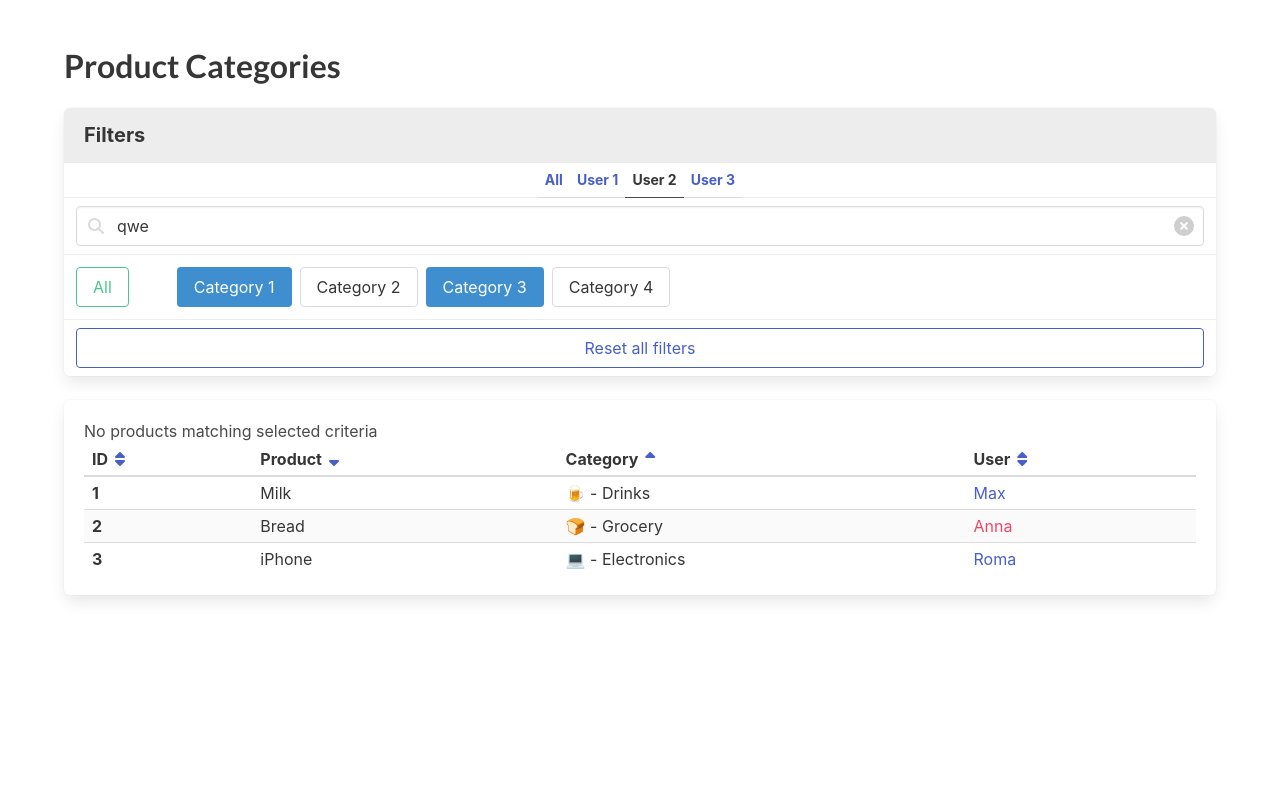
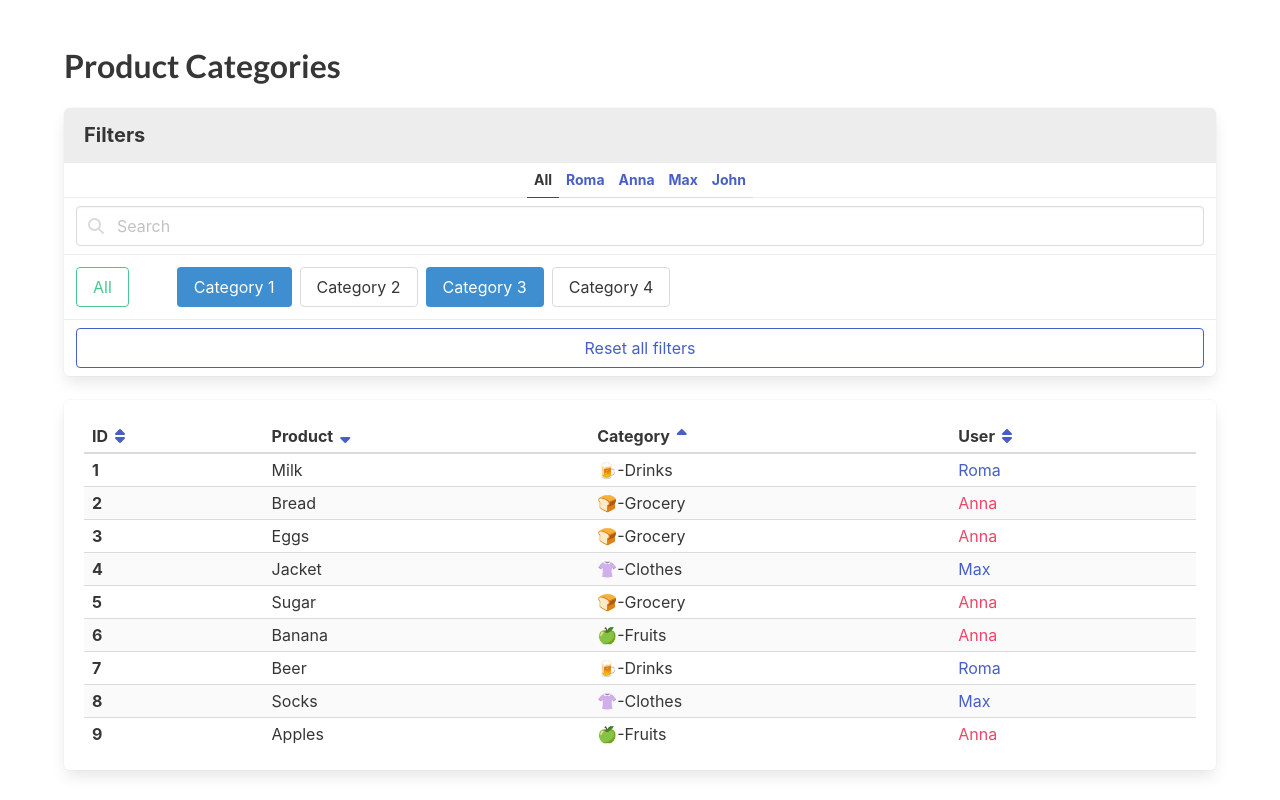
Before and after one commit to alexandra-protyanova/fe_aug23_product-categories-practice, a React (Create React App) app: page / in a window 1280 px wide. Built offline with nearby package versions, Linux system fonts and the light colour scheme.

Commit message:
main tasks completed

```diff
--- a/src/App.jsx
+++ b/src/App.jsx
@@ -1,19 +1,49 @@
 /* eslint-disable jsx-a11y/accessible-emoji */
-import React from 'react';
+import React, { useState } from 'react';
 import './App.scss';
+import cn from 'classnames';
 
-// import usersFromServer from './api/users';
-// import categoriesFromServer from './api/categories';
-// import productsFromServer from './api/products';
+import usersFromServer from './api/users';
+import categoriesFromServer from './api/categories';
+import productsFromServer from './api/products';
 
-// const products = productsFromServer.map((product) => {
-//   const category = null; // find by product.categoryId
-//   const user = null; // find by category.ownerId
+const products = productsFromServer.map((product) => {
+  const category = categoriesFromServer
+    .find(categ => categ.id === product.categoryId);
+  const user = usersFromServer.find(person => person.id === category.ownerId);
 
-//   return null;
-// });
+  return {
+    ...product,
+    category,
+    user,
+  };
+});
 
-export const App = () => (
+const getPreparedProducts = (selectedUser, query) => {
+  let preparedProducts = [...products];
+
+  if (query) {
+    const normalizedQuery = query.toLowerCase();
+
+    preparedProducts = preparedProducts
+      .filter(product => product.name.toLowerCase().includes(normalizedQuery));
+  }
+
+  if (selectedUser) {
+    preparedProducts = preparedProducts
+      .filter(product => product.category.ownerId === selectedUser);
+  }
+
+  return preparedProducts;
+};
+
+export const App = () => {
+  const [selectedUser, setSelectedUser] = useState(null);
+  const [query, setQuery] = useState('');
+
+  const visibleProducts = getPreparedProducts(selectedUser, query);
+
+  return (
     <div className="section">
       <div className="container">
         <h1 className="title">Product Categories</h1>
@@ -26,31 +56,29 @@ export const App = () => (
               <a
                 data-cy="FilterAllUsers"
                 href="#/"
+                onClick={() => setSelectedUser(null)}
+                className={cn({
+                  'is-active': !selectedUser,
+                })}
               >
                 All
               </a>
 
+              {usersFromServer.map(user => (
                 <a
                   data-cy="FilterUser"
                   href="#/"
+                  key={user.id}
+                  onClick={() => {
+                    setSelectedUser(selectedUser === user.id ? null : user.id);
+                  }}
+                  className={cn({
+                    'is-active': user === selectedUser,
+                  })}
                 >
-              User 1
+                  {user.name}
                 </a>
-
-            <a
-              data-cy="FilterUser"
-              href="#/"
-              className="is-active"
-            >
-              User 2
-            </a>
-
-            <a
-              data-cy="FilterUser"
-              href="#/"
-            >
-              User 3
-            </a>
+              ))}
             </p>
 
             <div className="panel-block">
@@ -60,21 +88,27 @@ export const App = () => (
                   type="text"
                   className="input"
                   placeholder="Search"
-                value="qwe"
+                  value={query}
+                  onChange={(event) => {
+                    setQuery(event.target.value);
+                  }}
                 />
 
                 <span className="icon is-left">
                   <i className="fas fa-search" aria-hidden="true" />
                 </span>
 
+                {query && (
                   <span className="icon is-right">
                     {/* eslint-disable-next-line jsx-a11y/control-has-associated-label */}
                     <button
                       data-cy="ClearButton"
                       type="button"
                       className="delete"
+                      onClick={() => setQuery('')}
                     />
                   </span>
+                )}
               </p>
             </div>
 
@@ -132,10 +166,11 @@ export const App = () => (
         </div>
 
         <div className="box table-container">
+          {!visibleProducts ? (
             <p data-cy="NoMatchingMessage">
               No products matching selected criteria
             </p>
-
+          ) : (
             <table
               data-cy="ProductTable"
               className="table is-striped is-narrow is-fullwidth"
@@ -193,56 +228,33 @@ export const App = () => (
               </thead>
 
               <tbody>
-            <tr data-cy="Product">
+                {visibleProducts.map(product => (
+                  <tr data-cy="Product" key={product.id}>
                     <td className="has-text-weight-bold" data-cy="ProductId">
-                1
+                      {product.id}
                     </td>
 
-              <td data-cy="ProductName">Milk</td>
-              <td data-cy="ProductCategory">🍺 - Drinks</td>
+                    <td data-cy="ProductName">{product.name}</td>
+                    <td data-cy="ProductCategory">
+                      {product.category.icon}
+                      -
+                      {product.category.title}
+                    </td>
 
                     <td
                       data-cy="ProductUser"
-                className="has-text-link"
+                      className={cn('has-text-link',
+                        { 'has-text-danger': product.user.sex === 'f' })}
                     >
-                Max
+                      {product.user.name}
                     </td>
                   </tr>
-
-            <tr data-cy="Product">
-              <td className="has-text-weight-bold" data-cy="ProductId">
-                2
-              </td>
-
-              <td data-cy="ProductName">Bread</td>
-              <td data-cy="ProductCategory">🍞 - Grocery</td>
-
-              <td
-                data-cy="ProductUser"
-                className="has-text-danger"
-              >
-                Anna
-              </td>
-            </tr>
-
-            <tr data-cy="Product">
-              <td className="has-text-weight-bold" data-cy="ProductId">
-                3
-              </td>
-
-              <td data-cy="ProductName">iPhone</td>
-              <td data-cy="ProductCategory">💻 - Electronics</td>
-
-              <td
-                data-cy="ProductUser"
-                className="has-text-link"
-              >
-                Roma
-              </td>
-            </tr>
+                ))}
               </tbody>
             </table>
+          )}
         </div>
       </div>
     </div>
   );
+};
```
Also changed, not shown: 1 other file (tests, documents, lock files or other folders). Lines whose indentation alone changed are shown as unchanged.
